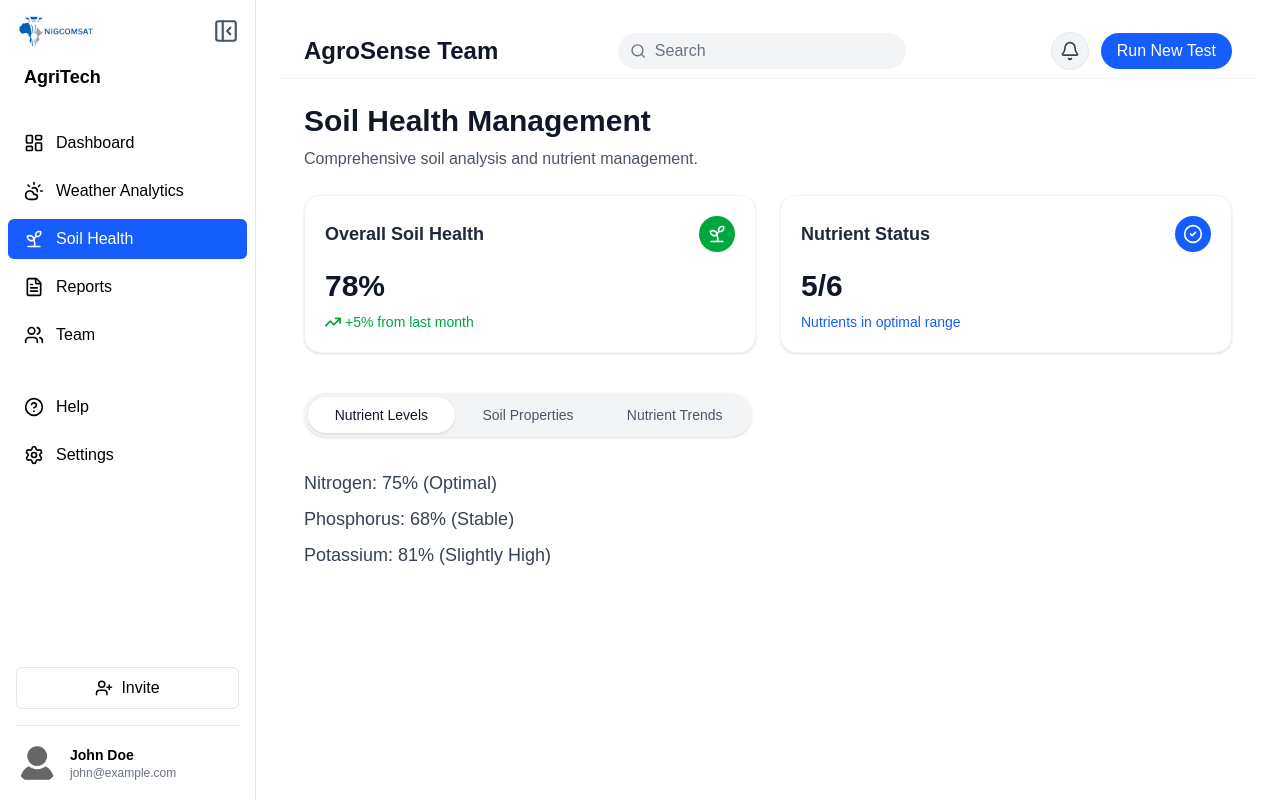
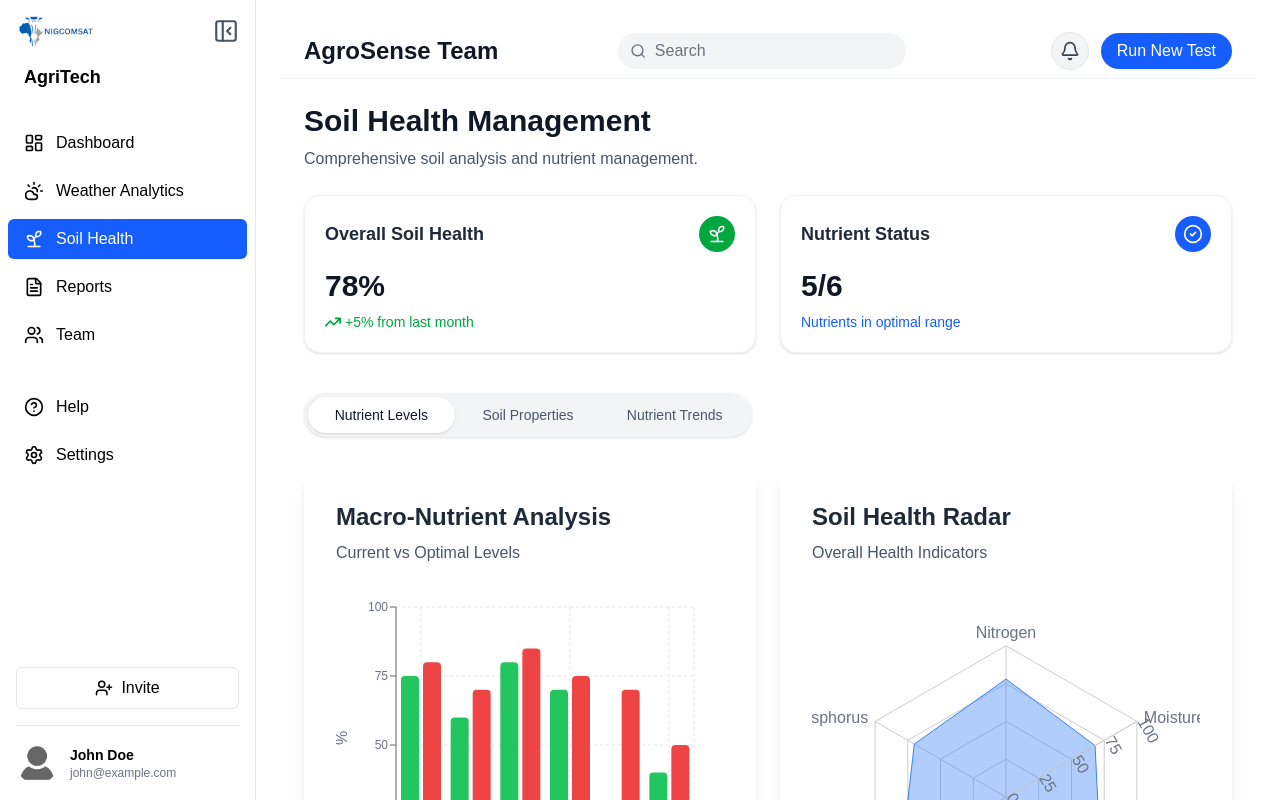
Before and after one commit to Agladima/nigcomsat, a Next.js app: page /soil in a window 1280 px wide. Built offline with nearby package versions, Linux system fonts and the light colour scheme.

Commit message:
more graph

```diff
--- a/src/components/SoilHealth.tsx
+++ b/src/components/SoilHealth.tsx
@@ -12,6 +12,13 @@ import {
   Tooltip,
   ResponsiveContainer,
   Legend,
+  BarChart,
+  Bar,
+  RadarChart,
+  PolarGrid,
+  PolarAngleAxis,
+  PolarRadiusAxis,
+  Radar,
 } from "recharts";
 
 export default function SoilHealth() {
@@ -64,6 +71,64 @@ export default function SoilHealth() {
       color: "orange",
       title: "Recommendation",
       desc: "Based on current trends, plan for nitrogen supplementation in 2-3 months before planting season. Consider organic matter addition to improve soil structure.",
+    },
+  ];
+
+  // Nutrient breakdown data
+  const nutrientBreakdown = [
+    {
+      nutrient: "Nitrogen (N)",
+      current: 75,
+      optimal: 80,
+      unit: "kg/ha",
+      status: "sufficient",
+      statusColor: "text-green-600",
+      bgColor: "bg-green-500",
+    },
+    {
+      nutrient: "Phosphorus (P)",
+      current: 60,
+      optimal: 70,
+      unit: "kg/ha",
+      status: "needs monitoring",
+      statusColor: "text-yellow-600",
+      bgColor: "bg-yellow-500",
+    },
+    {
+      nutrient: "Potassium (K)",
+      current: 80,
+      optimal: 85,
+      unit: "kg/ha",
+      status: "needs monitoring",
+      statusColor: "text-yellow-600",
+      bgColor: "bg-yellow-500",
+    },
+    {
+      nutrient: "Calcium (Ca)",
+      current: 70,
+      optimal: 75,
+      unit: "kg/ha",
+      status: "sufficient",
+      statusColor: "text-green-600",
+      bgColor: "bg-green-500",
+    },
+    {
+      nutrient: "Magnesium (Mg)",
+      current: 30,
+      optimal: 70,
+      unit: "kg/ha",
+      status: "critical",
+      statusColor: "text-red-600",
+      bgColor: "bg-red-500",
+    },
+    {
+      nutrient: "Sulfur (S)",
+      current: 40,
+      optimal: 50,
+      unit: "kg/ha",
+      status: "sufficient",
+      statusColor: "text-green-600",
+      bgColor: "bg-green-500",
     },
   ];
 
@@ -179,12 +244,184 @@ export default function SoilHealth() {
           </div>
         </div>
 
-        {/* Nutrient Levels */}
+        {/* === Nutrient Levels === */}
         {activeTab === "nutrient" && (
-          <div className="text-gray-700 text-lg space-y-2">
-            <p>Nitrogen: 75% (Optimal)</p>
-            <p>Phosphorus: 68% (Stable)</p>
-            <p>Potassium: 81% (Slightly High)</p>
+          <div className="grid grid-cols-1 lg:grid-cols-2 gap-6">
+            {/* --- MACRO-NUTRIENT ANALYSIS --- */}
+            <div className="bg-white rounded-2xl shadow-lg p-8">
+              <h2 className="text-2xl font-semibold text-gray-800 mb-2">
+                Macro-Nutrient Analysis
+              </h2>
+              <p className="text-gray-600 mb-8">Current vs Optimal Levels</p>
+
+              <ResponsiveContainer width="100%" height={350}>
+                <BarChart
+                  data={[
+                    { name: "Nitrogen (N)", Current: 75, Optimal: 80 },
+                    { name: "Phosphorus (P)", Current: 60, Optimal: 70 },
+                    { name: "Potassium (K)", Current: 80, Optimal: 85 },
+                    { name: "Calcium (Ca)", Current: 70, Optimal: 75 },
+                    { name: "Magnesium (Mg)", Current: 30, Optimal: 70 },
+                    { name: "Sulfur (S)", Current: 40, Optimal: 50 },
+                  ]}
+                  margin={{ top: 10, right: 30, left: 0, bottom: 10 }}
+                >
+                  <CartesianGrid strokeDasharray="3 3" stroke="#e5e7eb" />
+                  <XAxis
+                    dataKey="name"
+                    tick={{ fill: "#6b7280", fontSize: 12 }}
+                  />
+                  <YAxis
+                    domain={[0, 100]}
+                    tick={{ fill: "#6b7280", fontSize: 12 }}
+                    label={{
+                      value: "%",
+                      angle: -90,
+                      position: "insideLeft",
+                      fill: "#6b7280",
+                    }}
+                  />
+                  <Tooltip />
+                  <Legend />
+                  <Bar
+                    dataKey="Current"
+                    fill="#22c55e"
+                    barSize={18}
+                    radius={[4, 4, 0, 0]}
+                  />
+                  <Bar
+                    dataKey="Optimal"
+                    fill="#ef4444"
+                    barSize={18}
+                    radius={[4, 4, 0, 0]}
+                  />
+                </BarChart>
+              </ResponsiveContainer>
+            </div>
+
+            {/* --- SOIL HEALTH RADAR --- */}
+            <div className="bg-white rounded-2xl shadow-lg p-8">
+              <h2 className="text-2xl font-semibold text-gray-800 mb-2">
+                Soil Health Radar
+              </h2>
+              <p className="text-gray-600 mb-8">Overall Health Indicators</p>
+
+              <ResponsiveContainer width="100%" height={400}>
+                <RadarChart
+                  cx="50%"
+                  cy="50%"
+                  outerRadius="80%"
+                  data={[
+                    { metric: "Nitrogen", value: 78 },
+                    { metric: "Moisture", value: 68 },
+                    { metric: "Organic Matter", value: 72 },
+                    { metric: "pH", value: 65 },
+                    { metric: "Potassium", value: 80 },
+                    { metric: "Phosphorus", value: 70 },
+                  ]}
+                >
+                  <PolarGrid />
+                  <PolarAngleAxis dataKey="metric" tick={{ fill: "#6b7280" }} />
+                  <PolarRadiusAxis
+                    angle={30}
+                    domain={[0, 100]}
+                    tick={{ fill: "#6b7280" }}
+                  />
+                  <Radar
+                    name="Soil Health"
+                    dataKey="value"
+                    stroke="#3b82f6"
+                    fill="#3b82f6"
+                    fillOpacity={0.4}
+                  />
+                  <Tooltip />
+                </RadarChart>
+              </ResponsiveContainer>
+            </div>
+
+            {/* --- NUTRIENT BREAKDOWN SECTION --- */}
+            <div className="bg-white rounded-2xl shadow-lg p-8 col-span-1 lg:col-span-2">
+              <h2 className="text-2xl font-semibold text-gray-800 mb-2">
+                Nutrient Breakdown
+              </h2>
+              <p className="text-gray-600 mb-8">
+                Soil health insights and recommendations
+              </p>
+
+              <div className="space-y-6">
+                {[
+                  {
+                    color: "green",
+                    title: "Nitrogen (N)",
+                    desc: "Current: 75 kg/ha | Optimal: 80 kg/ha",
+                    status: "Nutrient level sufficient",
+                  },
+                  {
+                    color: "yellow",
+                    title: "Phosphorus (P)",
+                    desc: "Current: 60 kg/ha | Optimal: 70 kg/ha",
+                    status: "Nutrient level needs monitoring",
+                  },
+                  {
+                    color: "yellow",
+                    title: "Potassium (K)",
+                    desc: "Current: 80 kg/ha | Optimal: 85 kg/ha",
+                    status: "Nutrient level needs monitoring",
+                  },
+                  {
+                    color: "green",
+                    title: "Calcium (Ca)",
+                    desc: "Current: 70 kg/ha | Optimal: 75 kg/ha",
+                    status: "Nutrient level sufficient",
+                  },
+                  {
+                    color: "red",
+                    title: "Magnesium (Mg)",
+                    desc: "Current: 30 kg/ha | Optimal: 70 kg/ha",
+                    status: "Nutrient level critical",
+                  },
+                  {
+                    color: "green",
+                    title: "Sulfur (S)",
+                    desc: "Current: 40 kg/ha | Optimal: 50 kg/ha",
+                    status: "Nutrient level sufficient",
+                  },
+                ].map((item, index) => (
+                  <div key={index} className="flex items-start space-x-4">
+                    <span
+                      className={`w-1 self-stretch rounded-sm ${
+                        item.color === "green"
+                          ? "bg-green-500"
+                          : item.color === "yellow"
+                          ? "bg-yellow-500"
+                          : "bg-red-500"
+                      }`}
+                    ></span>
+                    <div className="flex-1">
+                      <div className="flex justify-between items-start">
+                        <div>
+                          <h3 className="text-lg font-semibold text-gray-800">
+                            {item.title}
+                          </h3>
+                          <p className="text-gray-600">{item.desc}</p>
+                        </div>
+                        <span
+                          className={`text-sm font-medium ${
+                            item.color === "green"
+                              ? "text-green-600"
+                              : item.color === "yellow"
+                              ? "text-yellow-600"
+                              : "text-red-600"
+                          }`}
+                        >
+                          {item.status}
+                        </span>
+                      </div>
+                    </div>
+                  </div>
+                ))}
+              </div>
+            </div>
           </div>
         )}
 
```
